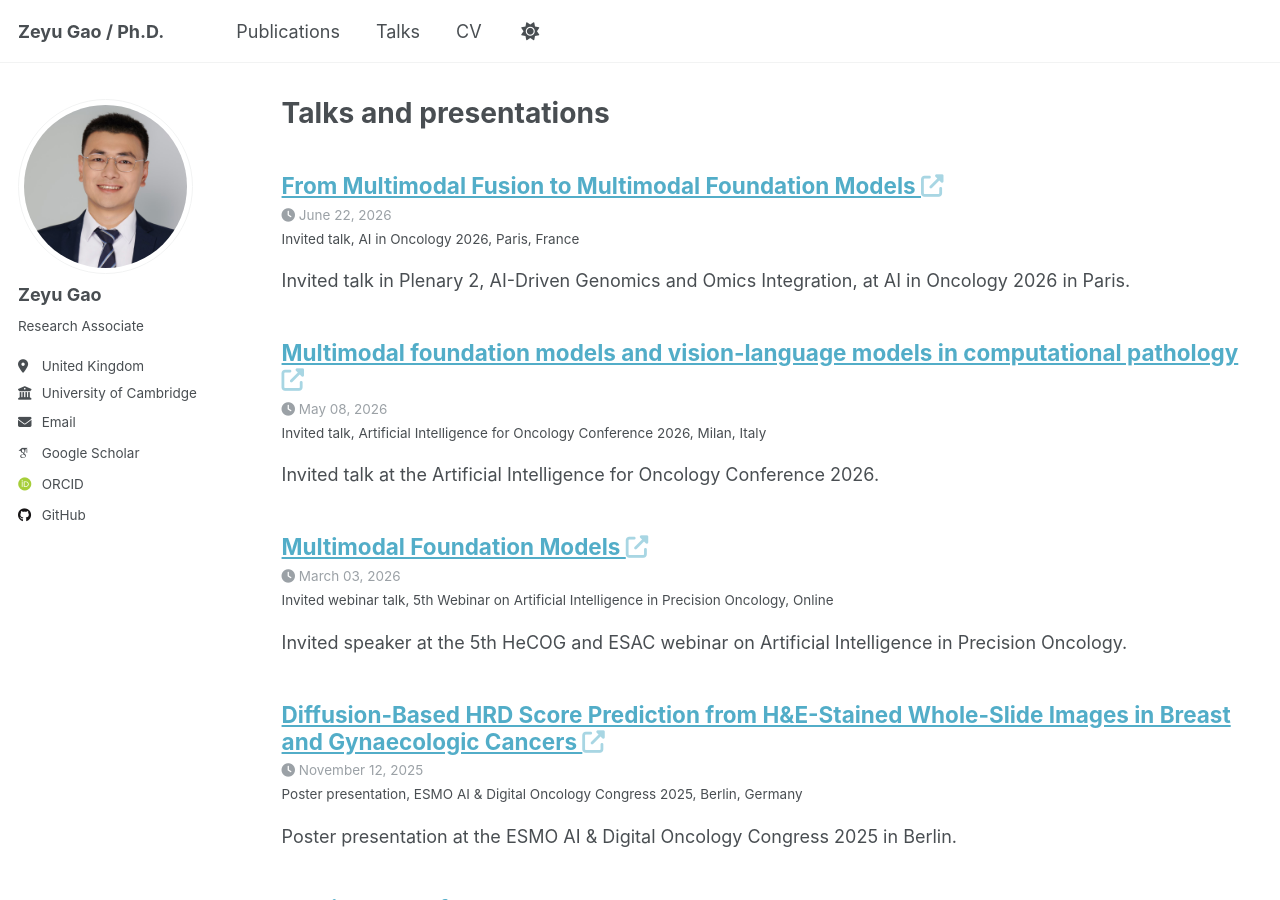
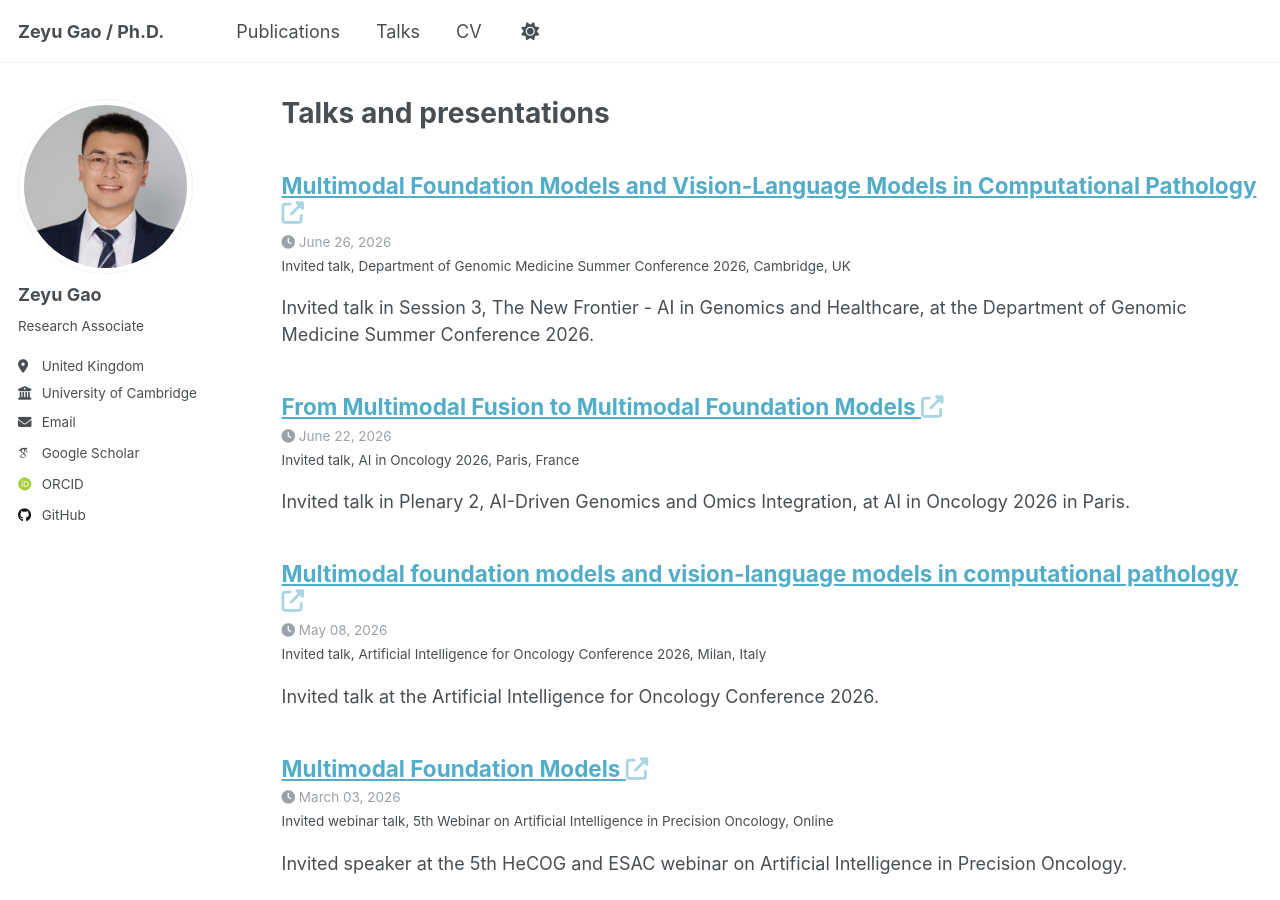
Before and after one commit to ZeyuGaoAi/ZeyuGaoAi.github.io, a Jekyll site: the page built from _pages/talks.html, in a window 1280 px wide and 900 px high. Built offline with Jekyll 4.4.1, drawn with Linux system fonts in a browser that asks for light colours; some web fonts are replaced; a script that is not in the unit is left out.

Commit message:
Add Genomic Medicine summer conference talk

```diff
--- /dev/null
+++ b/_talks/2026-06-Genomic-Medicine-Summer-Conference.md
@@ -0,0 +1,19 @@
+---
+title: "Multimodal Foundation Models and Vision-Language Models in Computational Pathology"
+collection: talks
+type: "Invited talk"
+permalink: /talks/2026-06-Genomic-Medicine-Summer-Conference/
+venue: "Department of Genomic Medicine Summer Conference 2026"
+date: 2026-06-26
+location: "Cambridge, UK"
+link: /files/department-genomic-medicine-summer-conference-2026-programme.pdf
+excerpt: "Invited talk in Session 3, The New Frontier - AI in Genomics and Healthcare, at the Department of Genomic Medicine Summer Conference 2026."
+---
+
+Invited speaker at the Department of Genomic Medicine Summer Conference 2026, “The Road Ahead: Translating Genomic Discovery into Real-World Impact,” held at the Paula Browne House Conference Centre, Murray Edwards College, Cambridge.
+
+I presented “Multimodal Foundation Models and Vision-Language Models in Computational Pathology” in Session 3, The New Frontier - AI in Genomics and Healthcare.
+
+<p>
+  <a href="/files/department-genomic-medicine-summer-conference-2026-programme.pdf">Download the conference programme</a>
+</p>
```
Also changed, not shown: _pages/about.md (+4 -0 lines), 1 other file.
